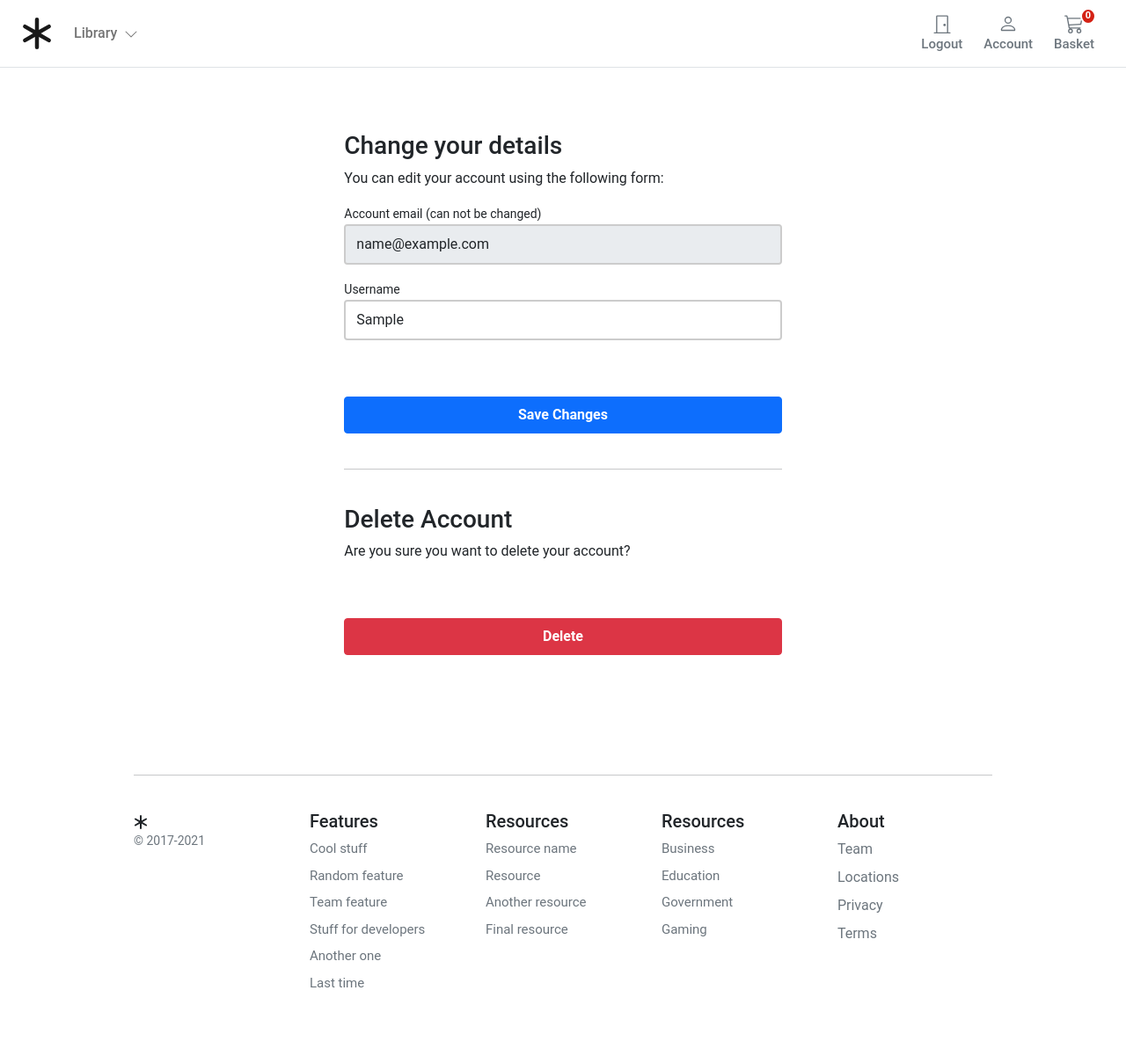
After one commit to Vergangenheit/E-commerce, a Django app: page /account/profile/edit/ in a window 1280 px wide. The commit adds this page. Shown: the whole page at 88% size. Run offline with Django 3.2, Linux system fonts and the light colour scheme; the visitor is signed in with stand-in values (Sample User, id 1); data that the repository does not hold is empty.

```diff
--- a/account/forms.py
+++ b/account/forms.py
@@ -1,8 +1,8 @@
 from django import forms
-from django.contrib.auth.forms import AuthenticationForm
+from django.contrib.auth.forms import AuthenticationForm, PasswordResetForm, SetPasswordForm
 from .models import UserBase
 from django.db.models import QuerySet
-from typing import Optional, Dict
+from typing import Optional, Dict, Tuple
 
 class RegistrationForm(forms.ModelForm):
 
@@ -63,3 +63,50 @@ class UserLoginForm(AuthenticationForm):
             'id': 'login-pwd',
         }
     ))
+
+class UserEditForm(forms.ModelForm):
+
+    email = forms.EmailField(
+        label='Account email (can not be changed)', max_length=200, widget=forms.TextInput(
+            attrs={'class': 'form-control mb-3', 'placeholder': 'email', 'id': 'form-email', 'readonly': 'readonly'}))
+
+    user_name = forms.CharField(
+        label='Firstname', min_length=4, max_length=50, widget=forms.TextInput(
+            attrs={'class': 'form-control mb-3', 'placeholder': 'Username', 'id': 'form-firstname', 'readonly': 'readonly'}))
+
+    first_name = forms.CharField(
+        label='Username', min_length=4, max_length=50, widget=forms.TextInput(
+            attrs={'class': 'form-control mb-3', 'placeholder': 'Firstname', 'id': 'form-lastname'}))
+
+    class Meta:
+        model = UserBase
+        fields = ('email', 'user_name', 'first_name',)
+
+    def __init__(self, *args: Tuple, **kwargs: Dict):
+        super().__init__(*args, **kwargs)
+        self.fields['user_name'].required = True
+        self.fields['email'].required = True
+
+
+class PwdResetForm(PasswordResetForm):
+
+    email = forms.EmailField(max_length=254, widget=forms.TextInput(
+        attrs={'class': 'form-control mb-3', 'placeholder': 'Email', 'id': 'form-email'}
+    ))
+
+    def clean_email(self) -> Optional[str]:
+        email: str = self.cleaned_data['email']
+        u: QuerySet = UserBase.objects.filter(email=email)
+        if not u:
+            raise forms.ValidationError(
+                'Unfortunately we can not find that email address')
+        return email
+
+
+class PwdResetConfirmForm(SetPasswordForm):
+    new_password1 = forms.CharField(
+        label='New password', widget=forms.PasswordInput(
+            attrs={'class': 'form-control mb-3', 'placeholder': 'New Password', 'id': 'form-newpass'}))
+    new_password2 = forms.CharField(
+        label='Repeat password', widget=forms.PasswordInput(
+            attrs={'class': 'form-control mb-3', 'placeholder': 'New Password', 'id': 'form-new-pass2'}))
--- a/account/urls.py
+++ b/account/urls.py
@@ -1,7 +1,8 @@
 from django.urls import include, path
 from django.contrib.auth import views as auth_views
+from django.views.generic.base import TemplateView
 from . import views
-from .forms import (UserLoginForm)
+from .forms import (UserLoginForm, PwdResetForm, PwdResetConfirmForm)
 
 app_name = 'account'
 
@@ -11,6 +12,16 @@ urlpatterns = [
     path('logout/', auth_views.LogoutView.as_view(next_page='/account/login/'), name='logout'),
     path('register/', views.account_register, name='register'),
     path('activate/<slug:uidb64>/<slug:token>)', views.account_activate, name='activate'),
+    path('password_reset/',auth_views.PasswordResetView.as_view(template_name="account/user/password_reset_form.html",
+                                                                success_url='password_reset_email_confirm',
+                                                                email_template_name='account/user/password_reset_email.html',
+                                                                form_class=PwdResetForm), name='pwdreset'),
+    path('password_reset_confirm/<uidb64>/<token>', auth_views.PasswordResetConfirmView.as_view(template_name='account/user/password_reset_confirm.html',
+                                                                                                success_url='password_reset_complete/',
+                                                                                                form_class=PwdResetConfirmForm), name="password_reset_confirm"),
     # User dashboard
     path('dashboard/', views.dashboard, name='dashboard'),
+    path('profile/edit/', views.edit_details, name='edit_details'),
+    path('profile/delete_user/', views.delete_user, name='delete_user'),
+    path('profile/delete_confirm/', TemplateView.as_view(template_name="account/user/delete_confirm.html"), name='delete_confirmation')
 ]
--- a/account/views.py
+++ b/account/views.py
@@ -5,7 +5,7 @@ from django.contrib.sites.shortcuts import get_current_site
 from django.template.loader import render_to_string
 from django.utils.http import urlsafe_base64_decode, urlsafe_base64_encode
 from django.utils.encoding import force_bytes, force_text
-from .forms import RegistrationForm
+from .forms import RegistrationForm, UserEditForm
 from django.http import HttpRequest, HttpResponse, HttpResponseRedirect
 from .admin import UserBase
 from django.contrib.auth.models import AbstractBaseUser
@@ -17,6 +17,27 @@ from .tokens import account_activation_token
 def dashboard(request: HttpRequest) -> HttpResponse:
     return render(request,
     'account/user/dashboard.html')
+
+@login_required
+def edit_details(request: HttpRequest) -> HttpResponse:
+    if request.method == 'POST':
+        user_form = UserEditForm(instance=request.user, data=request.POST)
+
+        if user_form.is_valid():
+            user_form.save()
+    else:
+        user_form = UserEditForm(instance=request.user)
+
+    return render(request,
+                'account/user/edit_details.html', {'user_form': user_form})
+
+@login_required
+def delete_user(request: HttpRequest) -> HttpResponseRedirect:
+    user: AbstractBaseUser = UserBase.objects.get(user_name=request.user)
+    user.is_active = False
+    user.save()
+    logout(request)
+    return redirect('account:delete_confirmation')
 
 # collects and saves the data when user press register button
 def account_register(request: HttpRequest) -> HttpResponse:
@@ -54,7 +75,7 @@ def account_register(request: HttpRequest) -> HttpResponse:
 def account_activate(request: HttpRequest, uidb64: str, token: str) -> Union[HttpResponse, HttpResponseRedirect]:
     # decode
     try:
-        uidb = force_text(urlsafe_base64_decode(uidb64))
+        uidb: str = force_text(urlsafe_base64_decode(uidb64))
         user: AbstractBaseUser = UserBase.objects.get(pk=uidb)
         print("user for account activate is of type ", type(user))
     except (TypeError, ValueError, OverflowError, user.DoesNotExist):
--- a/templates/account/registration/register.html
+++ b/templates/account/registration/register.html
@@ -54,7 +54,7 @@
                                 {{ form.password2 }}
                                 <button class="btn btn-primary btn-block py-2 mb-4 mt-5 fw500 w-100" type="submit">Register</button>
                                 <p class="text-center">
-                                    <a href="#">Already have an account?</a>
+                                    <a href="{% url "account:login" %}">Already have an account?</a>
                                 </p>
                             </form>
                         </div>
--- a/templates/account/user/dashboard.html
+++ b/templates/account/user/dashboard.html
@@ -10,7 +10,7 @@
       </div>
       <div class="col-12 d-flex justify-content-between">
         <div>Manage your <b>orders</b> and personal details</div>
-        <div><a href="">Change Details</a></div>
+        <div><a href="{% url "account:edit_details" %}">Change Details</a></div>
       </div>
       <hr />
     </div>
--- /dev/null
+++ b/templates/account/user/edit_details.html
@@ -0,0 +1,72 @@
+{% extends "../../store/base.html" %}
+{% block title %}Edit Profile{% endblock %}
+{% block content %}
+
+<style>
+    .account-form input {
+        border: 2px solid #ccc;
+        height: calc(2em + .75rem + 2px);
+    }
+
+    .account-form input:focus {
+        border-color: #1497ff;
+        box-shadow: none;
+    }
+</style>
+
+<div class="container-fluid">
+    <div class="row no-gutter">
+        <div class="col-md-12">
+            <div class="login d-flex align-items-center py-5">
+                <div class="container">
+                    <div class="row">
+                        <div class="col-12 col-lg-7  mx-auto">
+
+                <form class="account-form px-4 pt-4" method="post" enctype="multipart/form-data">
+
+                    {% if user_form.is_valid and profile_form.is_valid  %}
+                    <div class="alert alert-primary" role="alert">
+                        Details successfully updated!
+                    </div>
+                    <p class="small text-center pt-0">
+                        <a href="{% url "account:dashboard" %}">Back to Dashboard</a>
+                    </p>
+                    {%else%}
+                    <h3>Change your details</h3>
+                    <p>You can edit your account using the following form:</p>
+                    {% endif %}
+
+                    {% if form.errors %}
+                    <div class="alert alert-primary" role="alert">
+                        Error: Please try again!
+                    </div>
+                    {% endif %}
+
+                    {% csrf_token %}
+                    <label class="small font-weight-bold">{{ user_form.email.label}}</label>
+                    {{ user_form.email }}
+                    <label class="small font-weight-bold">{{ user_form.first_name.label}}</label>
+                    {{ user_form.first_name }}
+
+
+
+                    <button class="btn btn-primary btn-block py-2 mb-4 mt-5 fw-bold w-100" type="submit"
+                        value="Save changes">Save Changes</button>
+                    <hr class="mb-3">
+                </form>
+                    <form class="account-form px-4" action="{% url "account:delete_user" %}" method="post">
+                        {% csrf_token %}
+                        <p class=" h3 pt-4 font-weight-bold">Delete Account</p>
+                        <p>Are you sure you want to delete your account?</p>
+                        <button type="submit" role="button"
+                            class="btn btn-danger btn-block py-2 mb-4 mt-5 fw-bold w-100">Delete</button>
+                    </form>
+
+                        </div>
+                    </div>
+                </div>
+            </div>
+        </div>
+    </div>
+</div>
+{% endblock %}
--- a/templates/store/base.html
+++ b/templates/store/base.html
@@ -77,7 +77,7 @@
                         <span class="fs15 fw500">Logout</span>
                     </a>
                     {% else %}
-                    <a type="button" role="button" href="#"
+                    <a type="button" role="button" href="{% url "account:login" %}"
                         class="btn btn-outline-secondary border-0 basket-btn">
                         <div>
                             <svg xmlns="http://www.w3.org/2000/svg" width="22" height="22" fill="currentColor"
```
Also changed, not shown: templates/account/user/delete_confirm.html (added, +35 -0 lines), templates/account/user/password_reset_email.html (added, +14 -0 lines), templates/account/user/password_reset_form.html (added, +51 -0 lines), templates/account/user/password_reset_confirm.html (added).
